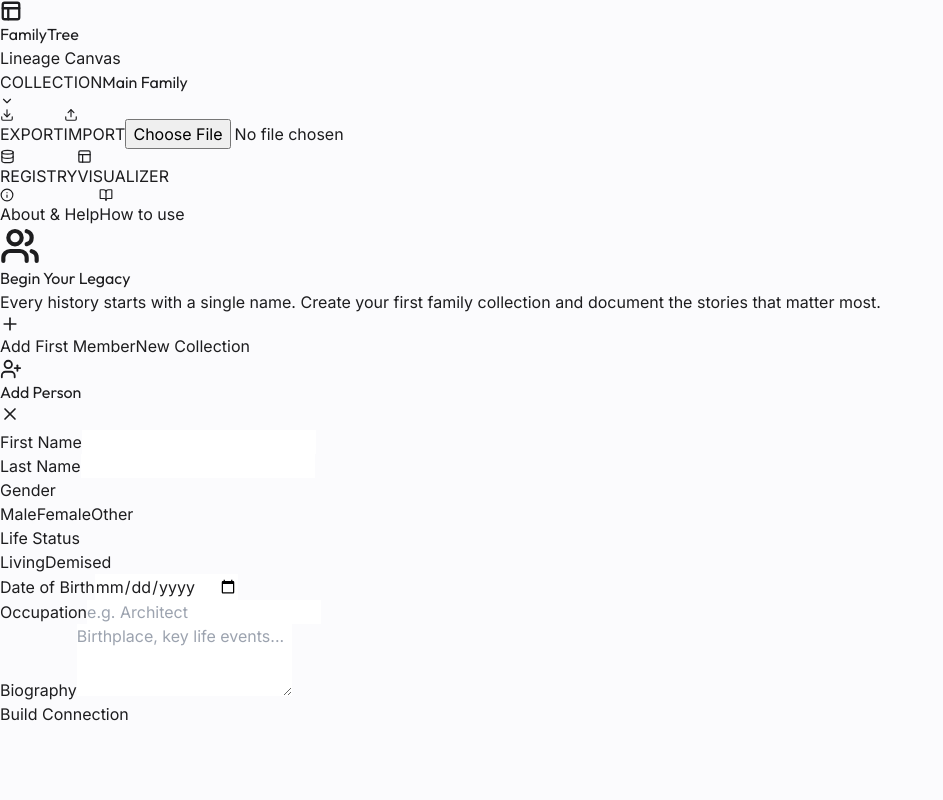
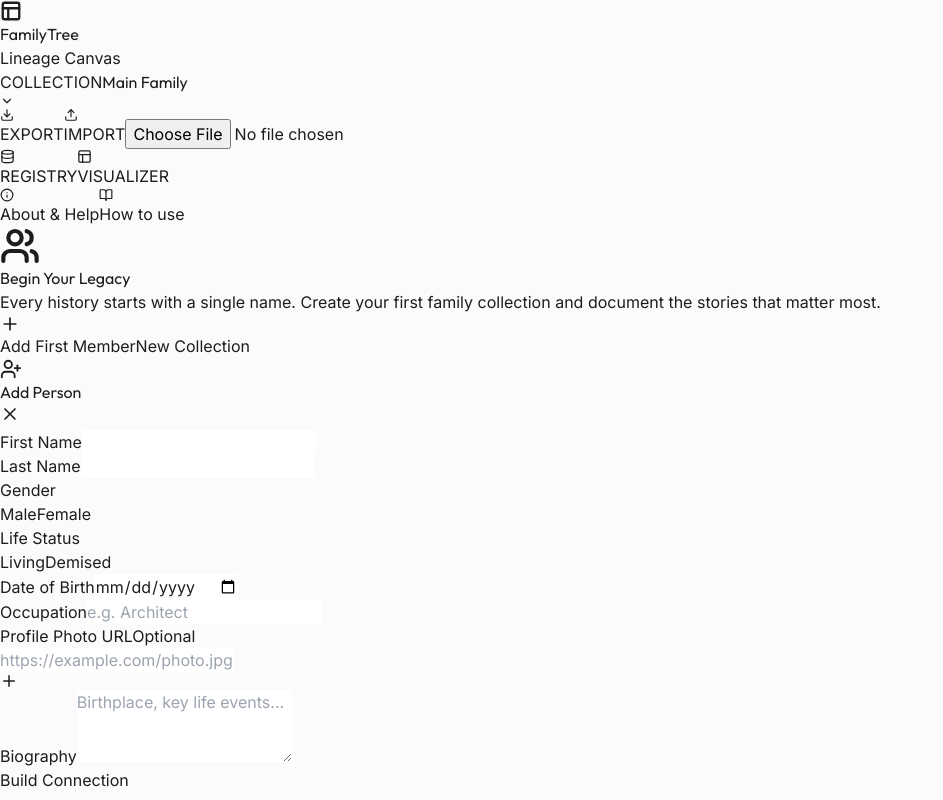
Before and after one commit to Maheshthakkarai/Family-Tree-App, a React (Vite) app: page / in a window 1280 px wide. Both pictures are taken after a click on the button "Add First Member". Shown: the whole page, without its empty margins (0-943 px from the left). Built offline with nearby package versions, Linux system fonts and the light colour scheme.

Commit message:
Fix photo input and remove other gender option

```diff
--- a/src/components/AddPersonModal.tsx
+++ b/src/components/AddPersonModal.tsx
@@ -1,5 +1,5 @@
 import { useState, useEffect } from 'react';
-import { X, UserPlus, AlertCircle } from 'lucide-react';
+import { X, UserPlus, AlertCircle, Plus } from 'lucide-react';
 import { useFamilyStore } from '../store/useFamilyStore';
 import type { RelationshipType, Person, Gender, LifeStatus } from '../types';
 import { parseISO, isBefore } from 'date-fns';
@@ -198,7 +198,7 @@ const AddPersonModal = ({ isOpen, onClose, editModeId }: AddPersonModalProps) =>
                         <div>
                             <label className="block text-sm font-semibold text-[#1D1D1F] mb-1.5">Gender</label>
                             <div className="flex gap-2">
-                                {(['male', 'female', 'other'] as const).map(g => (
+                                {(['male', 'female'] as const).map(g => (
                                     <button
                                         key={g}
                                         type="button"
@@ -252,6 +252,25 @@ const AddPersonModal = ({ isOpen, onClose, editModeId }: AddPersonModalProps) =>
                                     className="w-full px-4 py-2.5 bg-[#F5F5F7] border-none rounded-xl focus:ring-2 focus:ring-[#0071E3] transition-all"
                                     placeholder="e.g. Architect"
                                 />
+                            </div>
+                        </div>
+
+                        <div>
+                            <label className="block text-sm font-semibold text-[#1D1D1F] mb-1.5 flex justify-between items-center">
+                                Profile Photo URL
+                                <span className="text-[10px] text-[#86868B] font-bold uppercase tracking-tight">Optional</span>
+                            </label>
+                            <div className="relative group">
+                                <input
+                                    type="url"
+                                    value={formData.photoUrl}
+                                    onChange={(e) => setFormData({ ...formData, photoUrl: e.target.value })}
+                                    placeholder="https://example.com/photo.jpg"
+                                    className="w-full pl-10 pr-4 py-2.5 bg-[#F5F5F7] border-none rounded-xl focus:ring-2 focus:ring-[#0071E3] transition-all text-sm"
+                                />
+                                <div className="absolute left-3 top-1/2 -translate-y-1/2 text-gray-400 group-focus-within:text-[#0071E3] transition-colors">
+                                    <Plus size={18} />
+                                </div>
                             </div>
                         </div>
 
--- a/src/types/index.ts
+++ b/src/types/index.ts
@@ -4,7 +4,7 @@ export type RelationshipType =
     | 'son' | 'daughter' | 'child'
     | 'brother' | 'sister';
 
-export type Gender = 'male' | 'female' | 'other' | 'not_specified';
+export type Gender = 'male' | 'female' | 'not_specified';
 
 export type LifeStatus = 'living' | 'demised';
 
```
